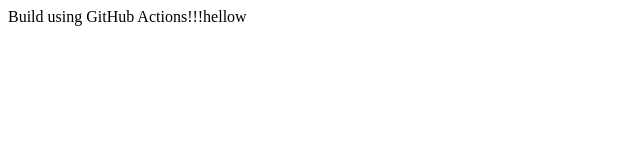
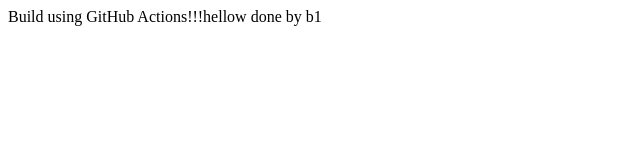
Before and after one commit to YashIndane/github-actions-demo, a plain HTML site: page index.html in a window 1280 px wide. Shown: the full height of the page, 0-640 px from the left. Drawn offline with Linux system fonts and the light colour scheme.

Commit message:
added by b1

```diff
--- a/index.html
+++ b/index.html
@@ -1,5 +1,6 @@
 <html>
   <body>
     Build using GitHub Actions!!!hellow
+    done by b1
   </body>
 </html>
```
